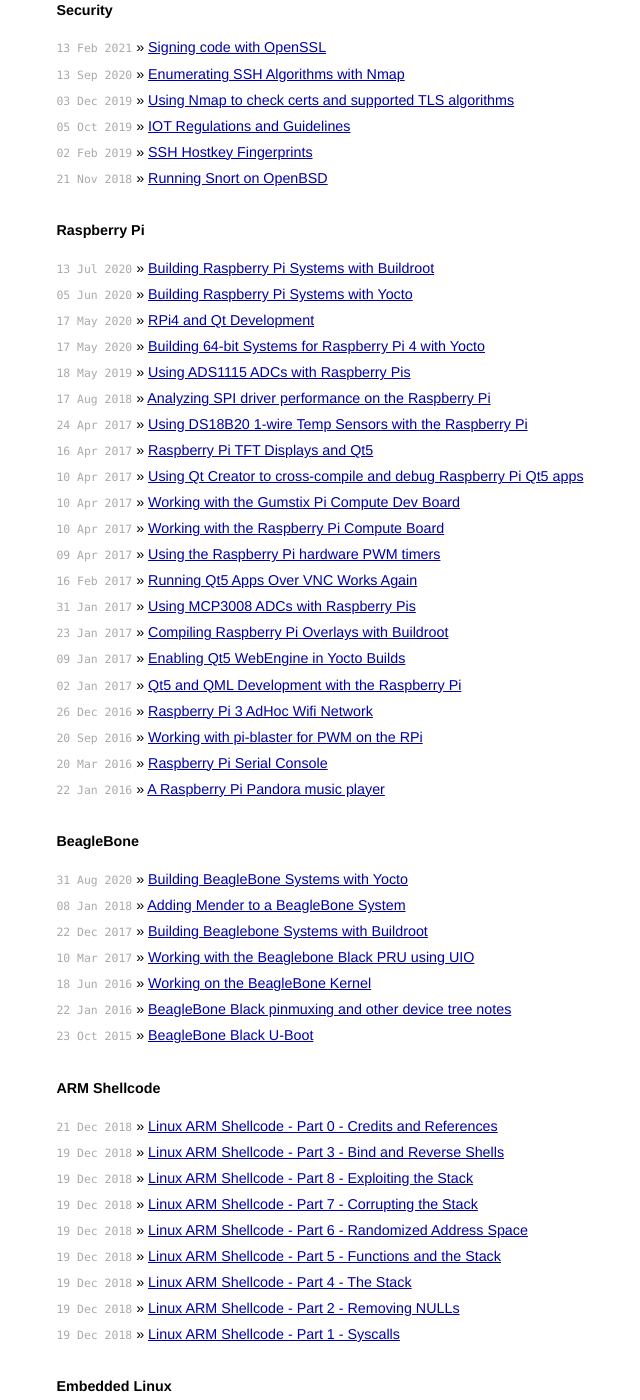
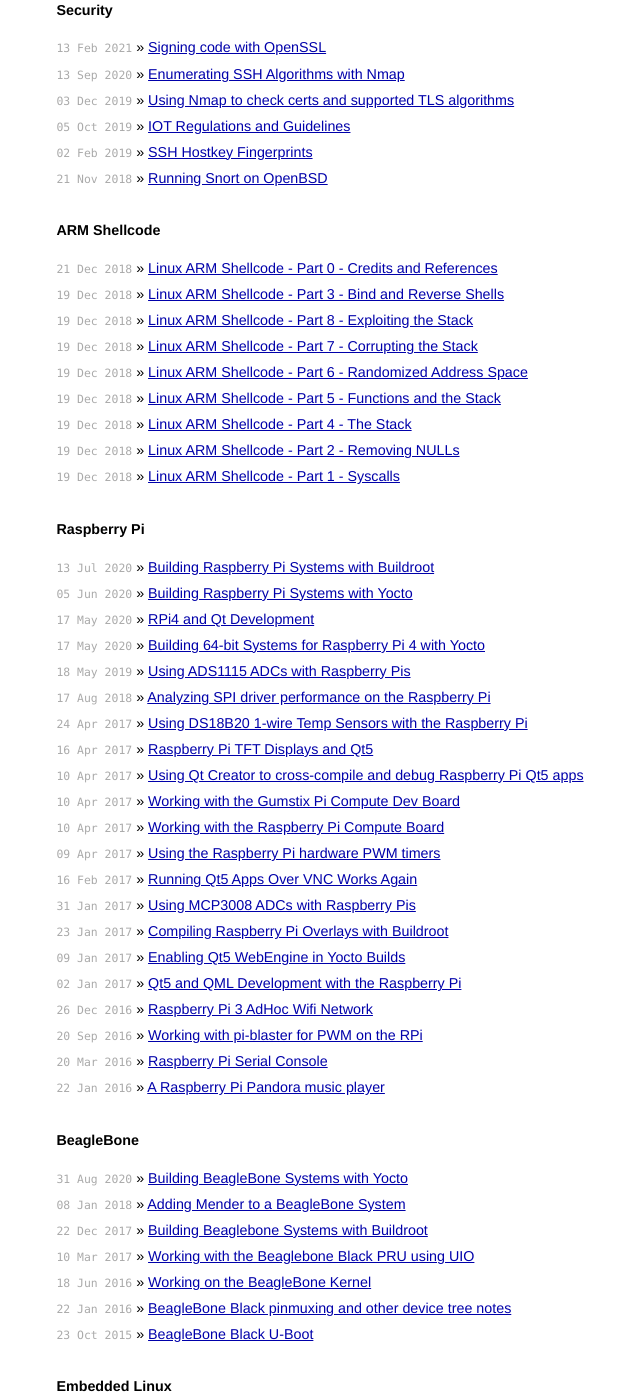
Before and after one commit to jumpnow/jumpnowtek-site, a Jekyll site: the page built from index.html, in a window 1280 px wide and 1400 px high, scrolled down 234 px. Shown: the whole window, without its empty margins (269-909 px from the left). Built offline with Jekyll 4.4.1, drawn with Linux system fonts in a browser that asks for light colours.

Commit message:
rearrange front page

```diff
--- a/index.html
+++ b/index.html
@@ -16,6 +16,12 @@
       <li><span>{{ post.date | date_to_string }}</span> &raquo; <a href="{{ post.url }}">{{ post.title }}</a></li>
     {% endfor %}
   </ul>
+  <h1>ARM Shellcode</h1>
+  <ul class="posts">
+    {% for post in site.categories['shellcode'] %}
+      <li><span>{{ post.date | date_to_string }}</span> &raquo; <a href="{{ post.url }}">{{ post.title }}</a></li>
+    {% endfor %}
+  </ul>
   <h1>Raspberry Pi</h1>
   <ul class="posts">
     {% for post in site.categories['rpi'] %}
@@ -25,12 +31,6 @@
   <h1>BeagleBone</h1>
   <ul class="posts">
     {% for post in site.categories['beaglebone'] %}
-      <li><span>{{ post.date | date_to_string }}</span> &raquo; <a href="{{ post.url }}">{{ post.title }}</a></li>
-    {% endfor %}
-  </ul>
-  <h1>ARM Shellcode</h1>
-  <ul class="posts">
-    {% for post in site.categories['shellcode'] %}
       <li><span>{{ post.date | date_to_string }}</span> &raquo; <a href="{{ post.url }}">{{ post.title }}</a></li>
     {% endfor %}
   </ul>
```
